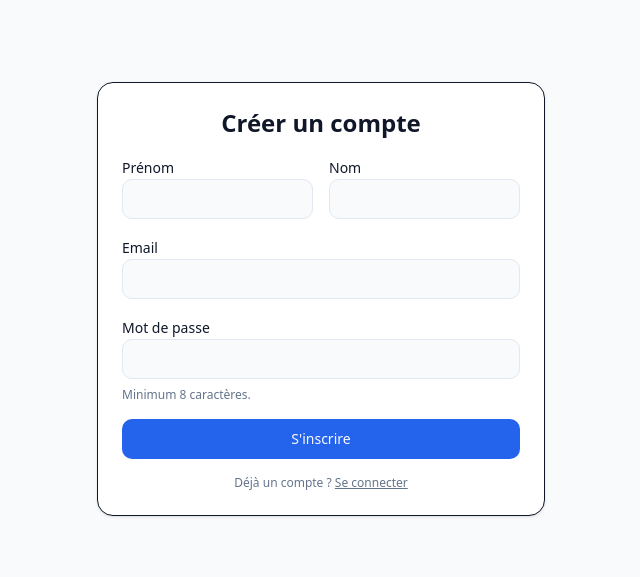
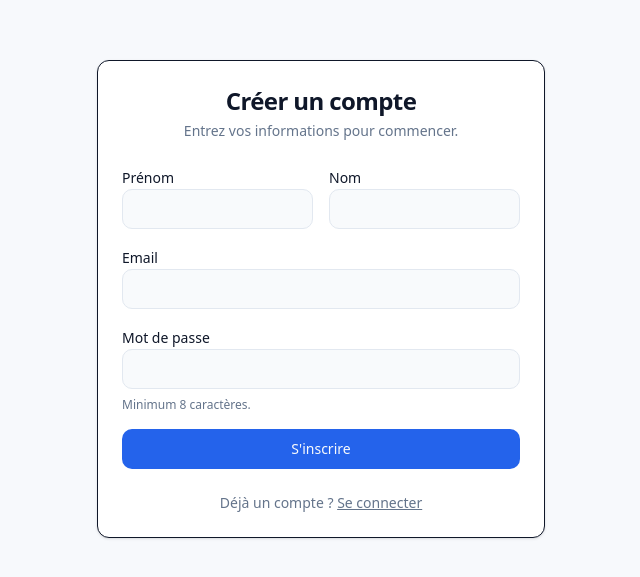
Before and after one commit to Denisi64/projet-clean-archi-react-WDC-2025-2026, a Next.js app in the folder apps/web-next/: page /register in a window 1280 px wide. Shown: the part 101-678 px from the top of the page, without its empty margins (319-959 px from the left). Built offline with nearby package versions, Linux system fonts and the light colour scheme.

Commit message:
fx: cohérence visuelle des formulaires login & register

```diff
--- a/apps/web-next/src/app/(public)/login/page.tsx
+++ b/apps/web-next/src/app/(public)/login/page.tsx
@@ -7,9 +7,8 @@ export const metadata = {
 
 export default function LoginPage() {
     return (
-        <main className="mx-auto max-w-md p-6">
+        <main className="min-h-screen flex items-center justify-center p-4 bg-muted/20">
             <LoginForm />
-            <p className="mt-4 text-sm"><a href="/reset">Mot de passe oublié ?</a></p>
         </main>
     );
 }
--- a/apps/web-next/src/app/(public)/register/page.tsx
+++ b/apps/web-next/src/app/(public)/register/page.tsx
@@ -2,7 +2,7 @@ import { RegisterForm } from '@/features/auth/components/RegisterForm';
 
 export default function RegisterPage() {
     return (
-        <main className="min-h-screen flex items-center justify-center px-4 bg-gray-50">
+        <main className="min-h-screen flex items-center justify-center p-4 bg-muted/20">
             <RegisterForm onSuccessRedirectTo="/" />
         </main>
     );
--- a/apps/web-next/src/features/auth/components/RegisterForm.tsx
+++ b/apps/web-next/src/features/auth/components/RegisterForm.tsx
@@ -2,6 +2,7 @@
 
 import { FormEvent, useState } from 'react';
 import { useRouter } from 'next/navigation';
+import Link from 'next/link';
 import {
     registerUser,
     RegisterUserInput,
@@ -9,6 +10,14 @@ import {
 import { Button } from '@/components/ui/button';
 import { Input } from '@/components/ui/input';
 import { Label } from '@/components/ui/label';
+import {
+    Card,
+    CardContent,
+    CardDescription,
+    CardFooter,
+    CardHeader,
+    CardTitle,
+} from '@/components/ui/card';
 
 type RegisterFormProps = {
     onSuccessRedirectTo?: string; // ex: '/dashboard'
@@ -60,23 +69,24 @@ export function RegisterForm({ onSuccessRedirectTo = '/' }: RegisterFormProps) {
     }
 
     return (
-        <form
-            onSubmit={handleSubmit}
-            className="w-full max-w-md space-y-4 border rounded-2xl p-6 shadow-sm bg-card text-card-foreground"
-        >
-            <h1 className="text-2xl font-semibold text-center">
-                Créer un compte
-            </h1>
-
+        <Card className="w-full max-w-md">
+            <CardHeader className="space-y-1">
+                <CardTitle className="text-2xl font-bold text-center">Créer un compte</CardTitle>
+                <CardDescription className="text-center">
+                    Entrez vos informations pour commencer.
+                </CardDescription>
+            </CardHeader>
+            <CardContent>
+                <form onSubmit={handleSubmit} className="space-y-4">
                     {error && (
-                <p className="text-sm text-destructive bg-destructive/10 border border-destructive/20 rounded-md px-3 py-2">
+                        <div className="text-sm text-destructive bg-destructive/10 border border-destructive/20 rounded-md px-3 py-2">
                             {error}
-                </p>
+                        </div>
                     )}
                     {success && (
-                <p className="text-sm text-green-700 bg-green-50 border border-green-100 rounded-md px-3 py-2">
+                        <div className="text-sm text-green-700 bg-green-50 border border-green-100 rounded-md px-3 py-2">
                             {success}
-                </p>
+                        </div>
                     )}
 
                     <div className="grid grid-cols-1 sm:grid-cols-2 gap-4">
@@ -127,20 +137,19 @@ export function RegisterForm({ onSuccessRedirectTo = '/' }: RegisterFormProps) {
                         </p>
                     </div>
 
-            <Button
-                type="submit"
-                disabled={loading}
-                className="w-full"
-            >
-                {loading ? "Création du compte..." : "S'inscrire"}
+                    <Button type="submit" disabled={loading} className="w-full">
+                        {loading ? 'Création du compte...' : "S'inscrire"}
                     </Button>
-
-            <p className="text-xs text-center text-muted-foreground">
+                </form>
+            </CardContent>
+            <CardFooter>
+                <p className="text-sm text-center text-muted-foreground w-full">
                     Déjà un compte ?{' '}
-                <a href="/login" className="underline hover:text-primary">
+                    <Link href="/login" className="underline hover:text-primary">
                         Se connecter
-                </a>
+                    </Link>
                 </p>
-        </form>
+            </CardFooter>
+        </Card>
     );
 }
```
Lines whose indentation alone changed are shown as unchanged.
